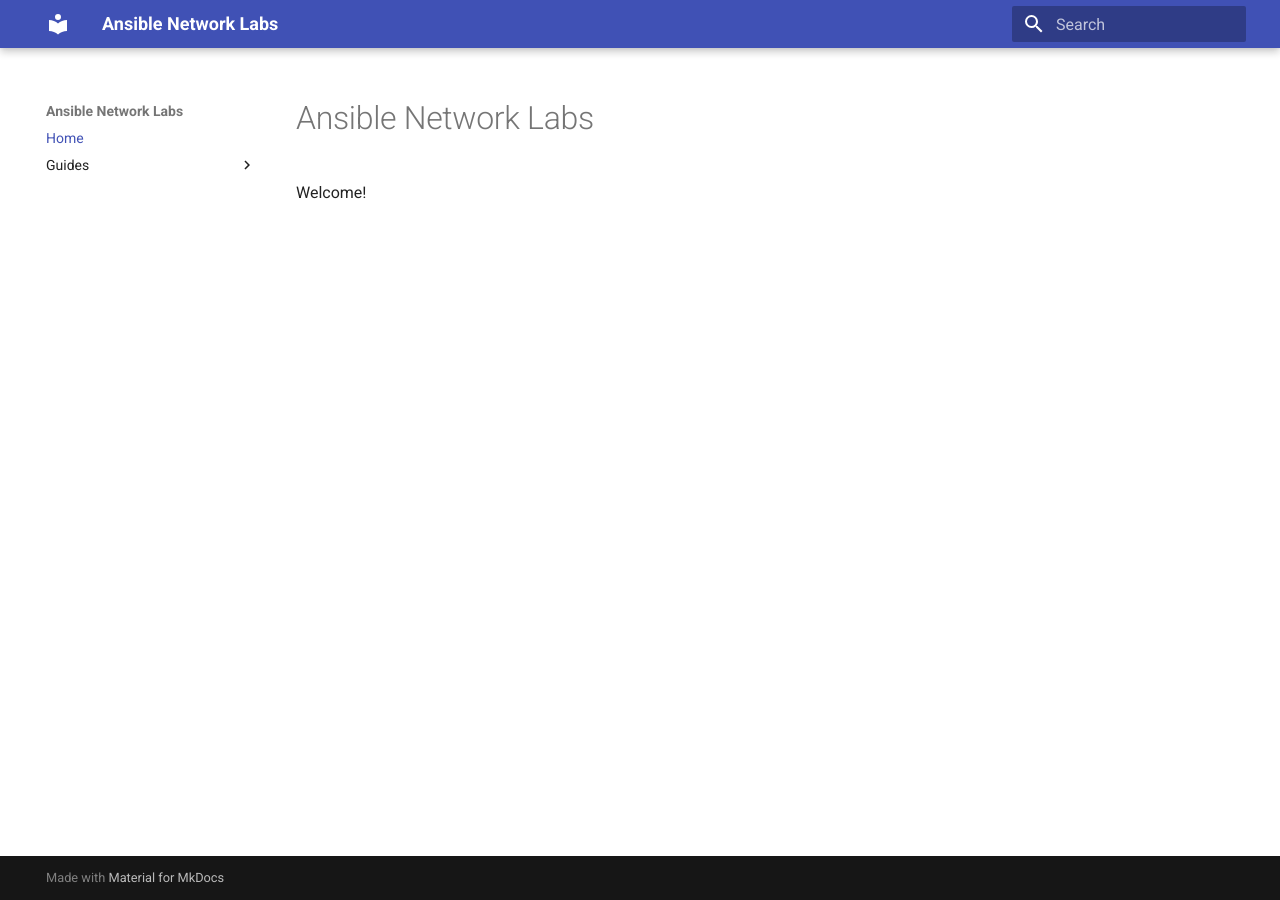
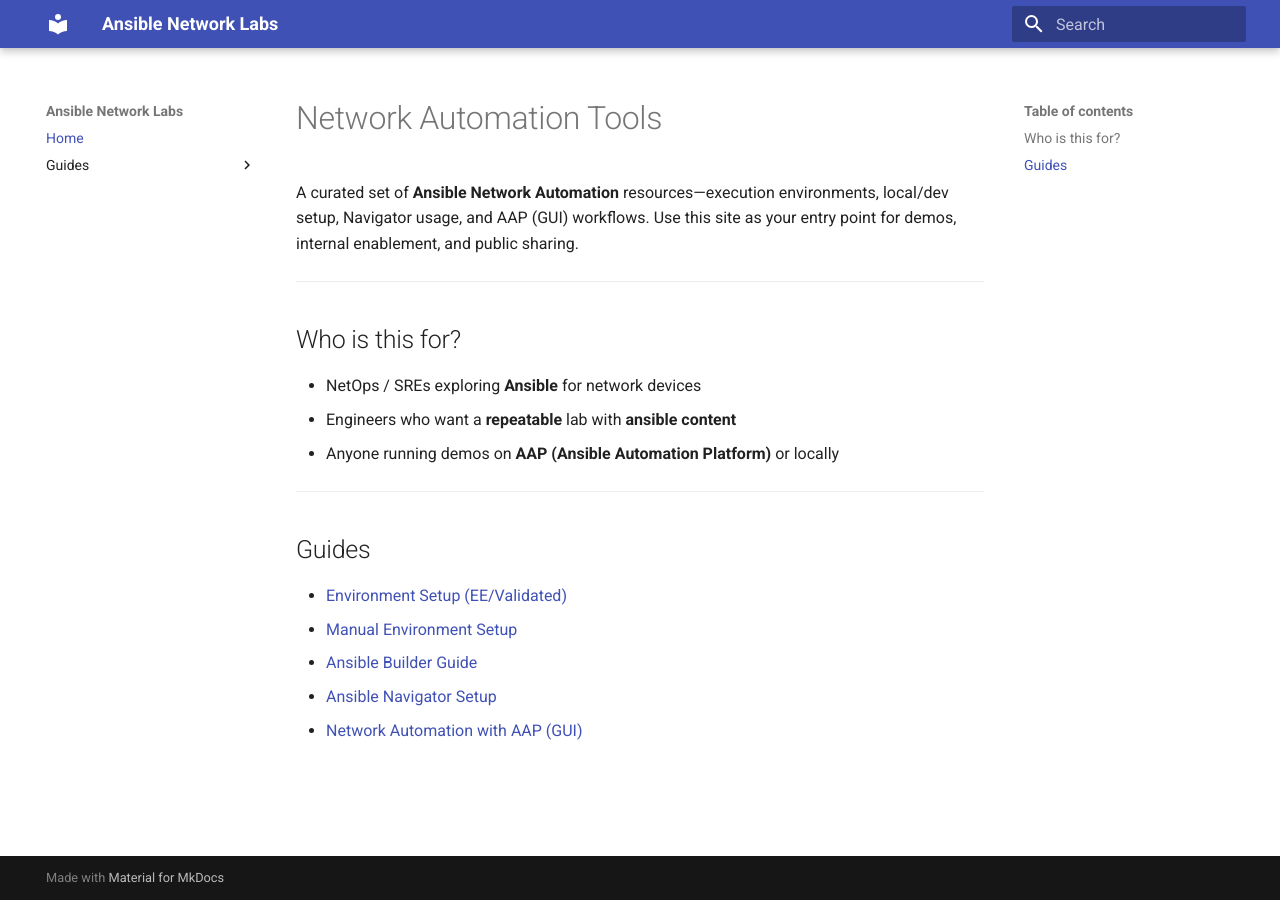
Before and after one commit to rohitthakur2590/network_automation_tools, an MkDocs documentation site: the page built from docs/index.md, in a window 1280 px wide. Built offline with MkDocs 1.6.1 and Material for MkDocs 9.7.7, drawn with Linux system fonts in a browser that asks for light colours.

Commit message:
Update index.md

```diff
--- a/docs/index.md
+++ b/docs/index.md
@@ -1,3 +1,20 @@
-# Ansible Network Labs
+# Network Automation Tools
 
-Welcome!
+A curated set of **Ansible Network Automation** resources—execution environments, local/dev setup, Navigator usage, and AAP (GUI) workflows. Use this site as your entry point for demos, internal enablement, and public sharing.
+
+---
+
+## Who is this for?
+
+- NetOps / SREs exploring **Ansible** for network devices
+- Engineers who want a **repeatable** lab with **ansible content**
+- Anyone running demos on **AAP (Ansible Automation Platform)** or locally
+
+---
+
+## Guides
+- [Environment Setup (EE/Validated)](./guides/ansible_env_setup_guide.md)
+- [Manual Environment Setup](./guides/manual_ansible_env_setup.md)
+- [Ansible Builder Guide](./guides/ansible_builder_guide.md)
+- [Ansible Navigator Setup](./guides/ansible_navigator_setup.md)
+- [Network Automation with AAP (GUI)](./guides/network_automation_with_aap_.md)
```
